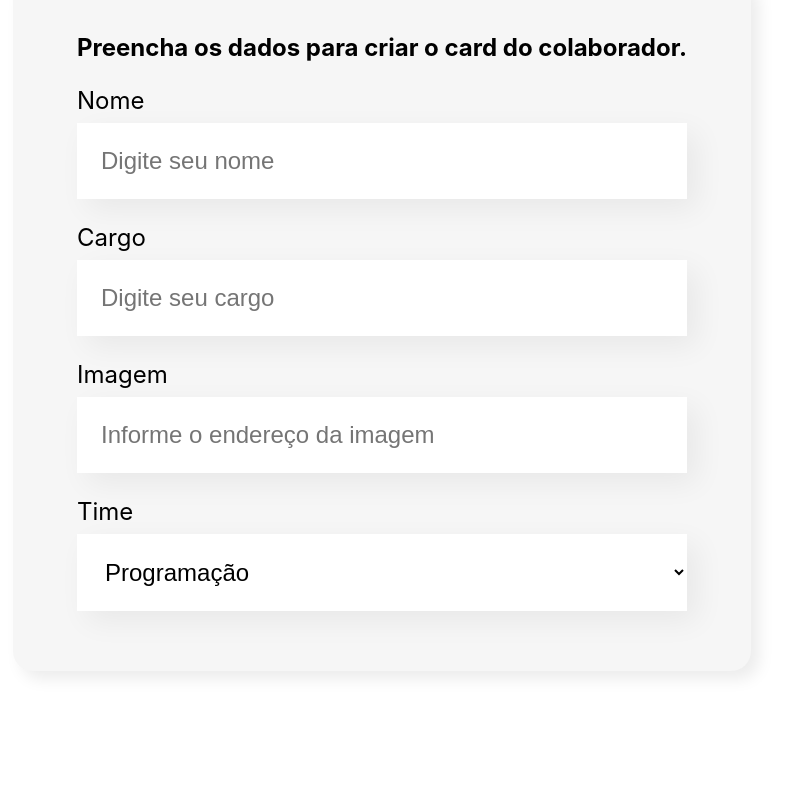
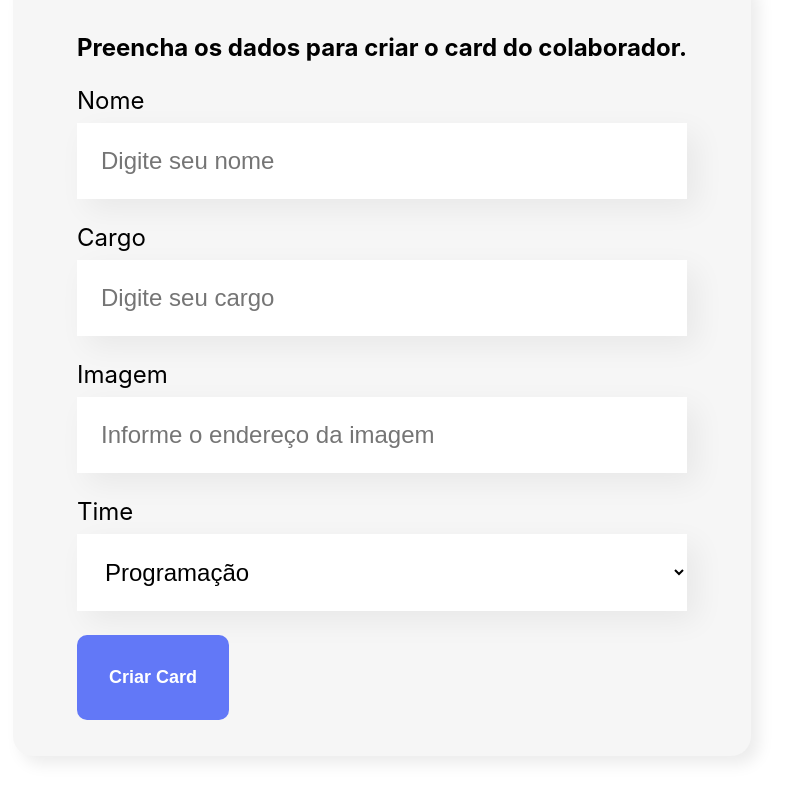
Before and after one commit to ocostalucas/organo, a React (Create React App) app: page / in a window 1280 px wide. Shown: the part 601-1401 px from the top of the page, without its empty margins (258-1045 px from the left). Before the commit the page ends 1352 px from the top, so only its background shows below. Built offline with nearby package versions, Linux system fonts and the light colour scheme.

Commit message:
feat: Adicionando botão de criar card e validando o formulário

```diff
--- /dev/null
+++ b/src/components/Botao/Botao.css
@@ -0,0 +1,15 @@
+.botao {
+    background: #6278F7;
+    border-radius: 10px;
+    font-weight: 700;
+    font-size: 18px;
+    padding: 32px;
+    color: #FFF;
+    cursor: pointer;
+    font-weight: bold;
+    border: none;
+}
+
+.botao:hover {
+    color: #95FFD4;
+}
--- /dev/null
+++ b/src/components/Botao/index.js
@@ -0,0 +1,11 @@
+import './Botao.css'
+
+const Botao = (props) => {
+    return (
+        <button className='botao'>
+            {props.children}
+        </button>
+    )
+}
+
+export default Botao
--- a/src/components/CampoTexto/index.js
+++ b/src/components/CampoTexto/index.js
@@ -1,10 +1,15 @@
 import "./CampoTexto.css"
 
 const CampoTexto = (props) => {
+
+    const aoDigitado = (evento) => {
+        props.aoAlterado(evento.target.value)
+    }
+
     return (
         <div className="campo-texto">
             <label>{props.label}</label>
-            <input placeholder={props.placeholder}/>
+            <input value={props.valor} required={props.obrigatorio} onChange={aoDigitado}  placeholder={props.placeholder}/>
         </div>
     )
 }
--- a/src/components/Formulario/index.js
+++ b/src/components/Formulario/index.js
@@ -1,8 +1,16 @@
+import { useState } from 'react'
+
 import './Formulario.css'
 import CampoTexto from '../CampoTexto'
 import ListaSuspensa from '../ListaSuspensa'
+import Botao from '../Botao'
 
 const Formulario = () => {
+    const [nome, setNome] = useState('')
+    const [cargo, setCargo] = useState('')
+    const [imagem, setImagem] = useState('')
+    const [time, setTime] = useState('')
+
     const times = [
         'Programação',
         'Front-End',
@@ -12,15 +20,21 @@ const Formulario = () => {
         'Mobile',
         'Inovação e Gestão'
     ]
+    const onSubmit = (evento) => {
+        evento.preventDefault()
+        console.log('Form enviado =>', nome, cargo, imagem, time )
 
+    }
     return (
-        <section className='formulario'>
+        <section className='formulario' onSubmit={onSubmit}>
             <form>
                 <h2>Preencha os dados para criar o card do colaborador.</h2>
-                <CampoTexto label="Nome" placeholder="Digite seu nome" />
-                <CampoTexto label="Cargo" placeholder="Digite seu cargo" />
-                <CampoTexto label="Imagem" placeholder="Informe o endereço da imagem" />
-                <ListaSuspensa label="Time" itens={times} />
+                <CampoTexto obrigatorio={true} label="Nome" placeholder="Digite seu nome" valor={nome} aoAlterado={valor => setNome(valor)}/>
+                <CampoTexto obrigatorio={true} label="Cargo" placeholder="Digite seu cargo" valor={cargo} aoAlterado={valor => setCargo(valor)} />
+                <CampoTexto obrigatorio={true} label="Imagem" placeholder="Informe o endereço da imagem" valor={imagem}  aoAlterado={valor => setImagem(valor)} />
+                <ListaSuspensa obrigatorio={true} label="Time" itens={times} valor={time} aoAlterado={valor => setTime(valor)} />
+                <Botao>Criar Card</Botao>
+
             </form>
         </section>
     )
--- a/src/components/ListaSuspensa/index.js
+++ b/src/components/ListaSuspensa/index.js
@@ -4,7 +4,7 @@ const ListaSuspensa = (props) => {
     return (
         <div className="lista-suspensa">
             <label>{props.label}</label>
-            <select>
+            <select required={props.obrigatorio} value={props.valor} onChange={evento => props.aoAlterado(evento.target.value)}>
                 {props.itens?.map(item => <option key={item}>{item}</option>)}
             </select>
         </div>
```
